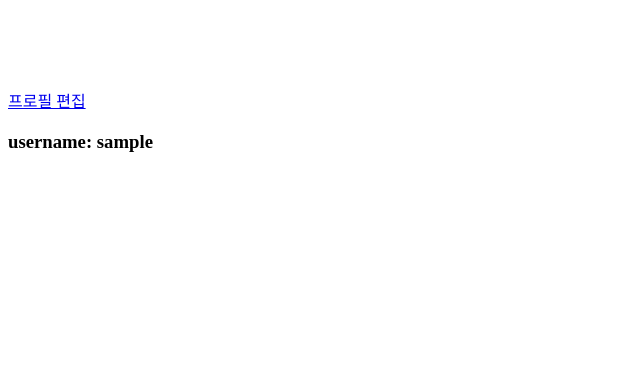
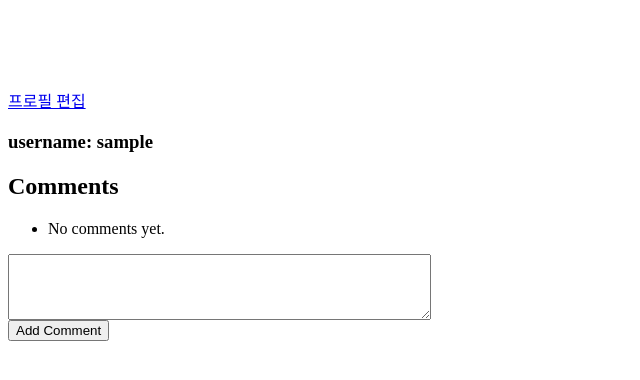
Before and after one commit to lucykorea414/ECOPS_WEB_TF, a Django app: page /users/profile/1 in a window 1280 px wide. Shown: the part 225-605 px from the top of the page, without its empty margins (0-640 px from the left). Run offline with Django 4.2, Linux system fonts and the light colour scheme; the visitor is signed in with stand-in values (Sample User, id 1); data comes from the database, SQL or seed files in the repository.

Commit message:
update profile: comment

```diff
--- a/django_webserver/templates/users/profile.html
+++ b/django_webserver/templates/users/profile.html
@@ -27,4 +27,21 @@
         </h3>
         {% endif %}
     </div>
+
+    <h2>Comments</h2>
+    <ul>
+        {% for comment in comments %}
+            <li>{{ comment.content }} - {{ comment.user.username }} ({{ comment.created_at }})</li>
+        {% empty %}
+            <li>No comments yet.</li>
+        {% endfor %}
+    </ul>
+
+    <!-- 댓글 작성 폼 -->
+    <form method="post" action="{% url 'add_comment' %}">
+        {% csrf_token %}
+        <textarea name="content" rows="4" cols="50"></textarea><br>
+        <input type="submit" value="Add Comment">
+    </form>
+
 </div>
```
